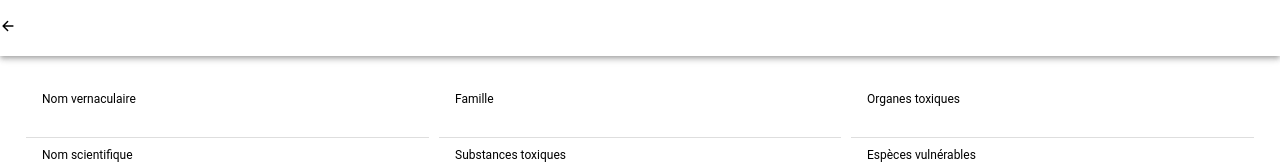
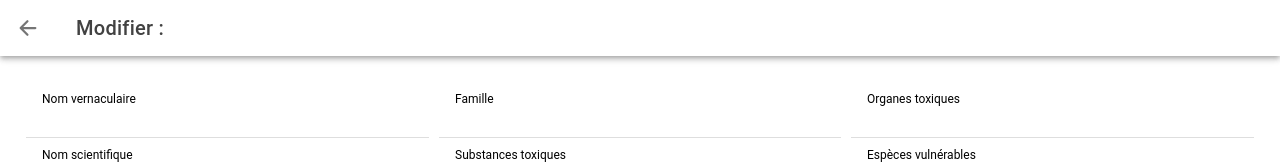
Before and after one commit to Quentin404/boustiflor, a React (Create React App) app: page /plant/edit/1 in a window 1280 px wide. Shown: the top 164 px of the page. Built offline with nearby package versions, Linux system fonts and the light colour scheme; no server answers; the database is empty.

Commit message:
better back button

```diff
--- a/src/pages/EditPlant.jsx
+++ b/src/pages/EditPlant.jsx
@@ -145,14 +145,19 @@ const EditPlant = () => {
         }
     };
 
+    const backToPlantDetails = () => {
+        history.push("/plant/"+id)
+    }
+
     return (
         <>
             <IonHeader>
                 <IonToolbar>
-                    <Link slot="start" to={`/plant/`+id}>
-                        <IonIcon icon={arrowBackOutline}/>
-                    </Link>
-                    <IonTitle>{vName}</IonTitle>
+
+                    <IonItem slot="start" id="add-plant" button={true} onClick={backToPlantDetails} lines="none">
+                        <IonIcon icon={arrowBackOutline} />
+                    </IonItem>
+                    <IonTitle>Modifier : {vName}</IonTitle>
                 </IonToolbar>
             </IonHeader>
             <IonContent className="ion-padding">
--- a/src/pages/PlantDetails.jsx
+++ b/src/pages/PlantDetails.jsx
@@ -5,6 +5,7 @@ import { Link, useHistory, useParams } from "react-router-dom";
 import { getUrl } from "../firebase/firebase.js"
 import { getStorage, ref, deleteObject } from "firebase/storage";
 import {
+    IonBackButton,
     IonButton, IonButtons, IonCol,
     IonContent, IonGrid,
     IonHeader,
@@ -15,7 +16,7 @@ import {
     IonTitle,
     IonToolbar
 } from "@ionic/react";
-import {arrowBackOutline} from "ionicons/icons";
+import {addOutline, arrowBackOutline} from "ionicons/icons";
 
 const PlantDetails = () => {
     const { id } = useParams();
@@ -59,15 +60,21 @@ const PlantDetails = () => {
         history.push("/");
     };
 
+    const backToHome = () => {
+        history.push("/")
+    }
+
     return (
         <>
 
 
             <IonHeader>
                 <IonToolbar>
-                    <Link button={true} slot="start" to="/">
-                        <IonIcon icon={arrowBackOutline}/>
-                    </Link>
+
+                    <IonItem slot="start" id="add-plant" button={true} onClick={backToHome} lines="none">
+                        <IonIcon icon={arrowBackOutline} />
+                    </IonItem>
+
                     <IonTitle>{plant.vernacularName}</IonTitle>
                     <IonButtons slot="secondary">
                         <IonButton id="confirm-delete" onClick={() => setIsOpen(true)} color="danger" >Supprimer</IonButton>
```
